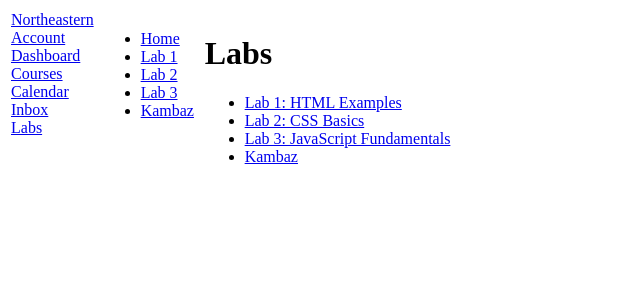
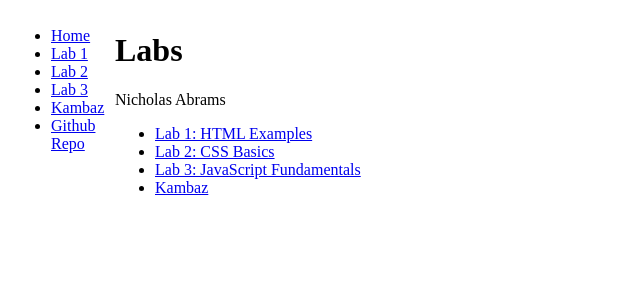
Before and after one commit to plabbur/kambaz-next-js, a Next.js app: page /Labs in a window 1280 px wide. Shown: the top 300 px of the page, without its empty margins (0-640 px from the left). Built offline with nearby package versions, Linux system fonts and the light colour scheme.

Commit message:
updates from conclusion

```diff
--- a/app/(Kambaz)/Account/Navigation.tsx
+++ b/app/(Kambaz)/Account/Navigation.tsx
@@ -2,9 +2,9 @@ import Link from "next/link";
 export default function AccountNavigation() {
     return (
         <div id="wd-account-navigation">
-            <Link href="Signin"> Signin </Link> <br />
-            <Link href="Signup"> Signup </Link> <br />
-            <Link href="Profile"> Profile </Link> <br />
+            <Link href="../Account/Signin"> Signin </Link> <br />
+            <Link href="../Account/Signup"> Signup </Link> <br />
+            <Link href="../Account/Profile"> Profile </Link> <br />
         </div>
     );
 }
--- a/app/(Kambaz)/Account/page.tsx
+++ b/app/(Kambaz)/Account/page.tsx
@@ -1,11 +1,7 @@
 import { redirect } from "next/dist/client/components/navigation";
-import Signin from "./Signin/page";
-import AccountLayout from "./Layout";
 
 export default function AccountPage() {
     return (
-        <AccountLayout>
-            <Signin />
-        </AccountLayout>
+        redirect("/Account/Signin")
     );
 }
--- a/app/(Kambaz)/page.tsx
+++ b/app/(Kambaz)/page.tsx
@@ -1,7 +1,4 @@
 import { redirect } from "next/navigation";
-import KambazLayout from "./Layout";
-import AccountPage from "./Account/page";
-import Signin from "./Account/Signin/page";
 
 export default function Kambaz() {
   return (
--- a/app/Labs/TOC.tsx
+++ b/app/Labs/TOC.tsx
@@ -23,8 +23,13 @@ export default function TOC() {
                 </Link>
             </li>
             <li>
-                <Link href="/" id="wd-lab3-link">
+                <Link href="/" id="wd-kambaz-link">
                     Kambaz
+                </Link>
+            </li>
+            <li>
+                <Link href="https://github.com/plabbur/kambaz-next-js" id="wd-github">
+                    Github Repo
                 </Link>
             </li>
         </ul>
--- a/app/Labs/page.tsx
+++ b/app/Labs/page.tsx
@@ -4,6 +4,7 @@ export default function Labs() {
     return (
         <div id="wd-labs">
             <h1>Labs</h1>
+            <p>Nicholas Abrams</p>
             <ul>
                 <li>
                     <Link href="/Labs/Lab1" id="wd-lab1-link">
--- a/app/layout.tsx
+++ b/app/layout.tsx
@@ -1,7 +1,5 @@
 import type { Metadata } from "next";
 import { Geist, Geist_Mono } from "next/font/google";
-import LabsLayout from "./Labs/Layout";
-import KambazLayout from "./(Kambaz)/Layout";
 // import "./globals.css";
 
 const geistSans = Geist({
@@ -29,9 +27,7 @@ export default function RootLayout({
       <body
         className={`${geistSans.variable} ${geistMono.variable} antialiased`}
       >
-        <KambazLayout>
-          {children}
-        </KambazLayout>
+        {children}
       </body>
     </html>
   );
```
Also changed, not shown: app/(Kambaz)/Courses/[cid]/Assignments/page.tsx (+0 -18 lines), app/(Kambaz)/Courses/[cid]/page.tsx (+3 -20 lines).
